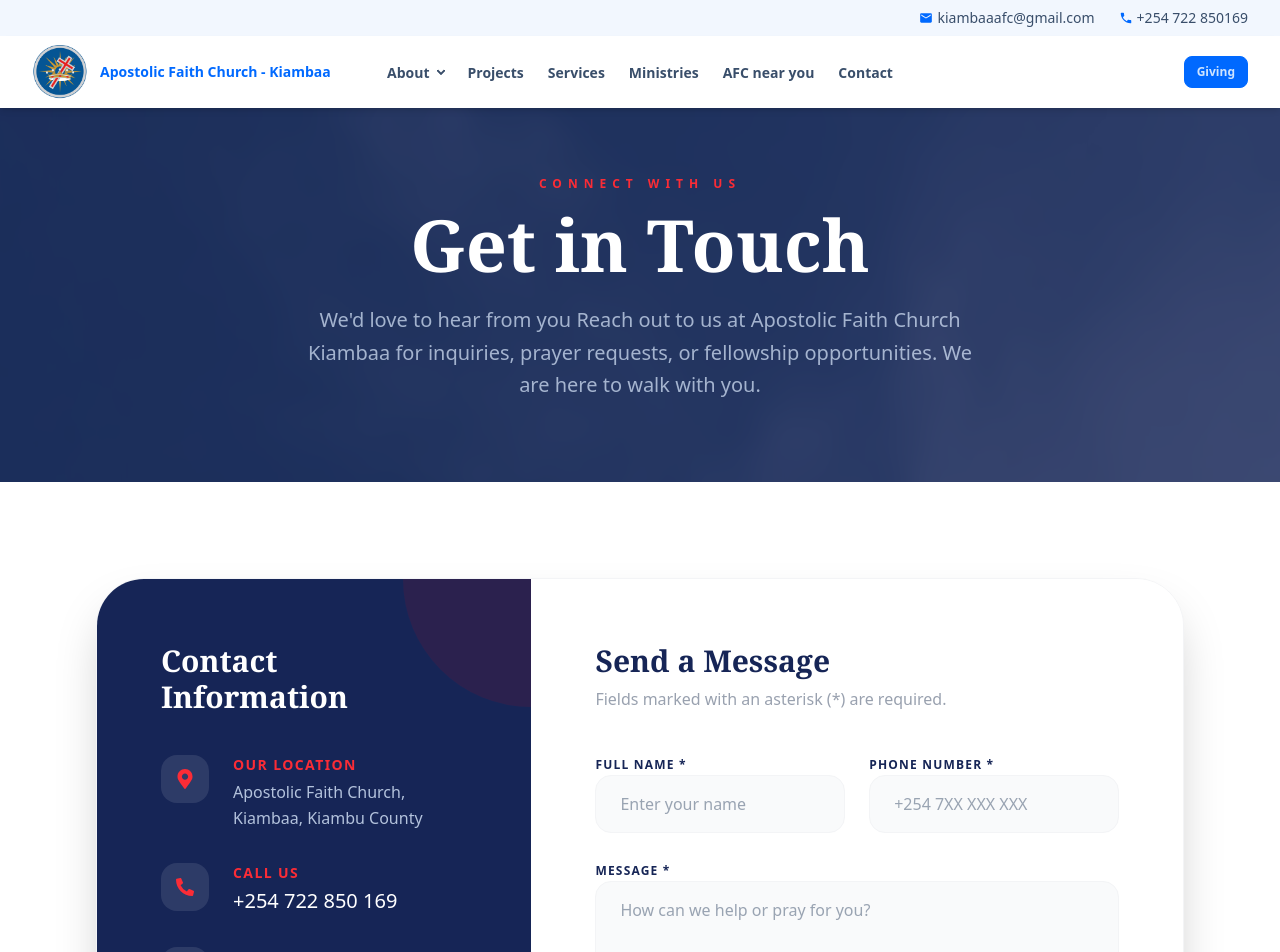
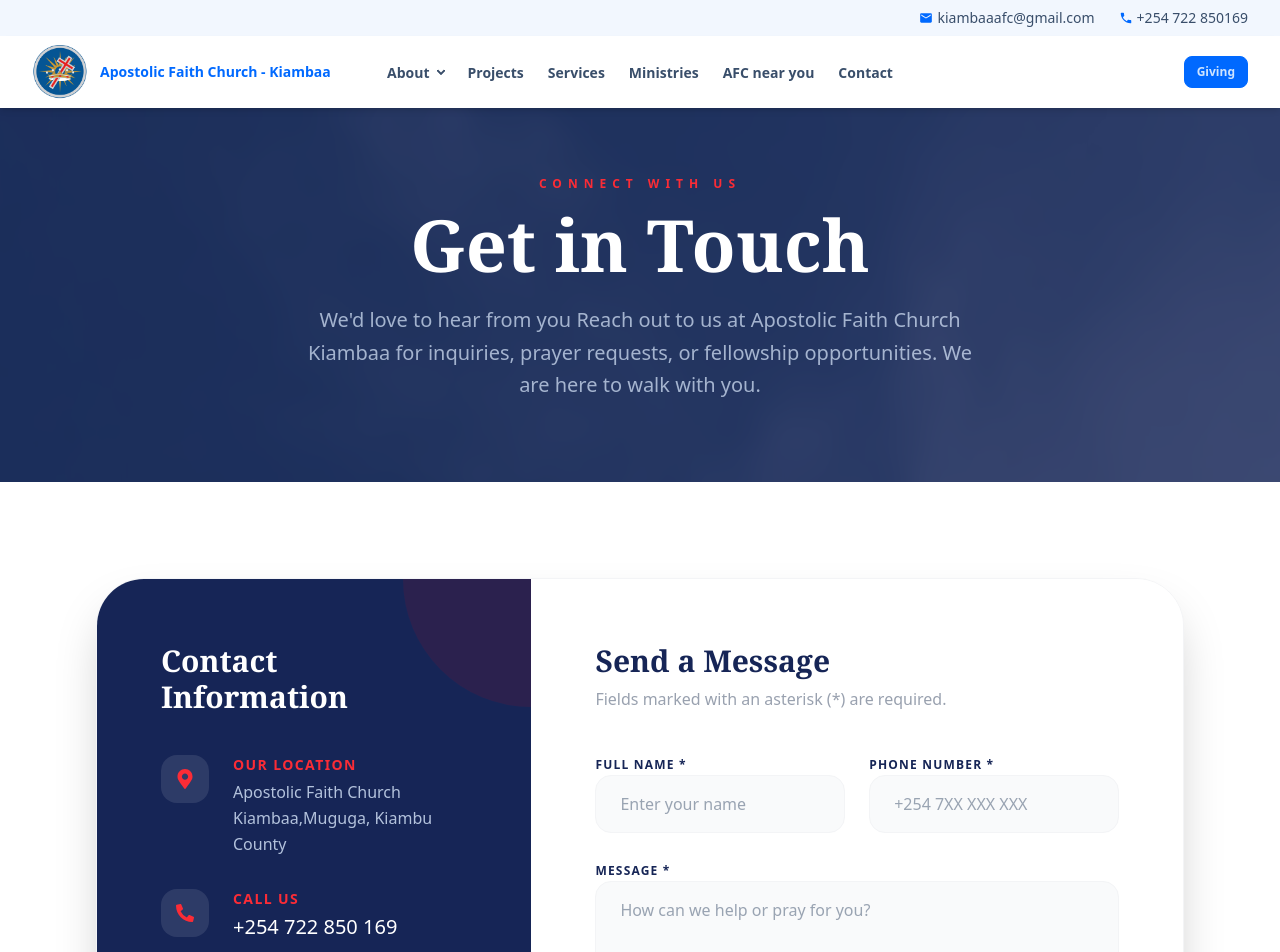
Before and after one commit to bugijay7/afckiambaa, a React (Vite) app in the folder frontend/: page /contact in a window 1280 px wide. Shown: the top 952 px of the page. Built offline with nearby package versions, Linux system fonts and the light colour scheme.

Commit message:
nothung'

```diff
--- a/frontend/src/pages/Contacts.jsx
+++ b/frontend/src/pages/Contacts.jsx
@@ -96,7 +96,7 @@ export default function ContactPage() {
                 </div>
                 <div>
                   <h4 className="font-bold text-sm uppercase tracking-widest text-red-500 mb-1">Our Location</h4>
-                  <p className="text-blue-100/80 leading-relaxed">Apostolic Faith Church, Kiambaa, Kiambu County</p>
+                  <p className="text-blue-100/80 leading-relaxed">Apostolic Faith Church Kiambaa,Muguga, Kiambu County</p>
                 </div>
               </div>
 
```
